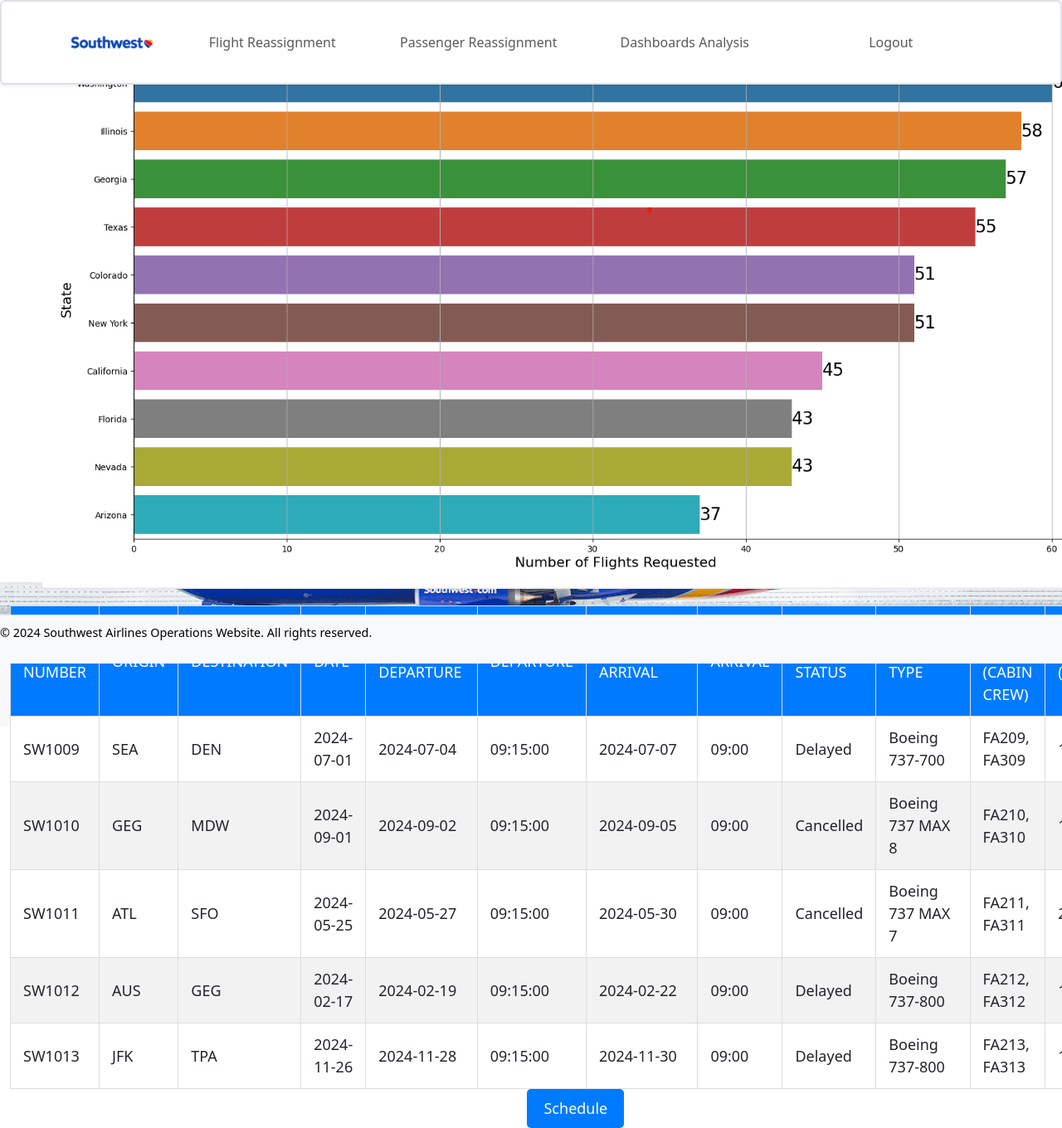
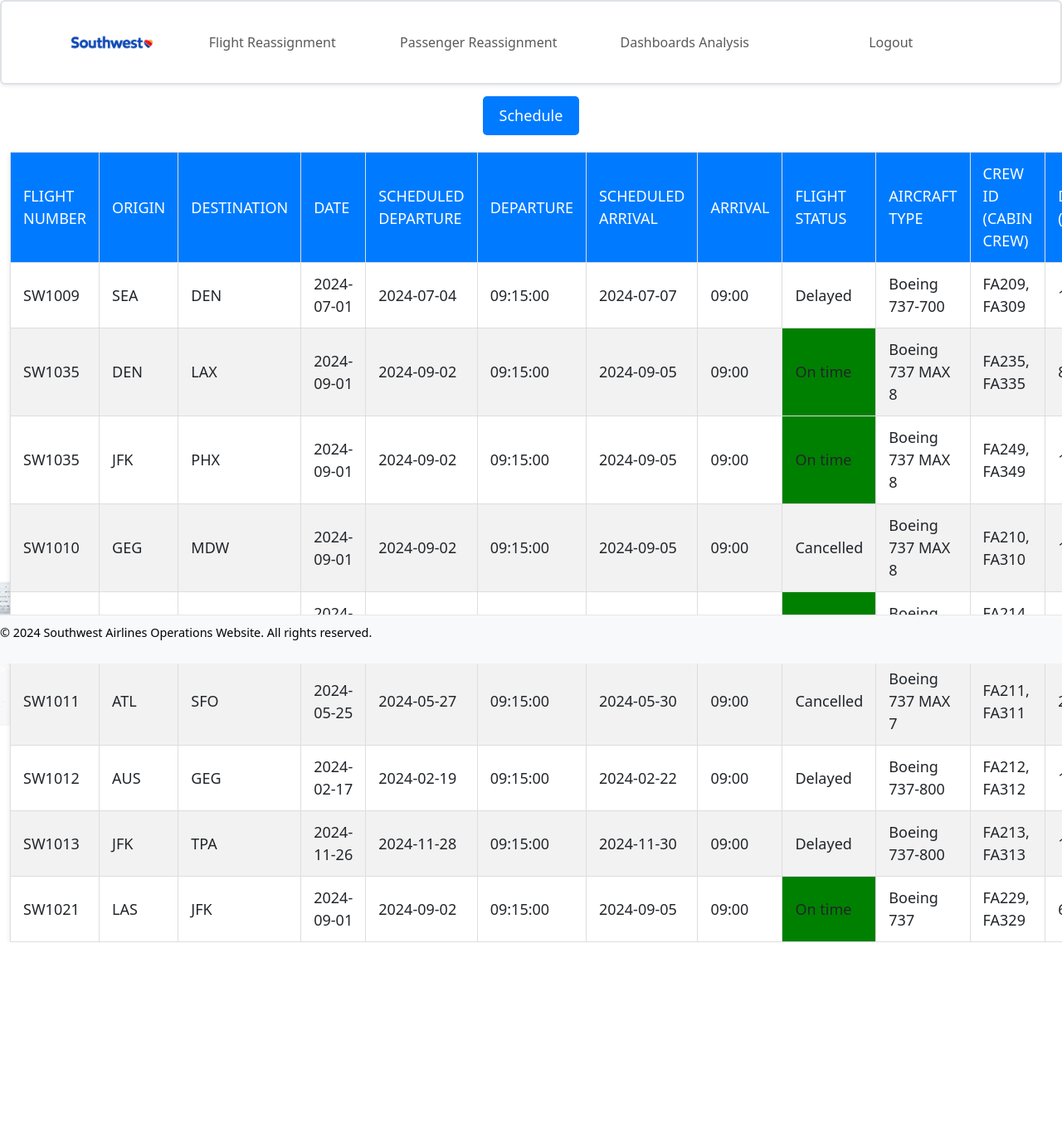
Before and after one commit to xyscis/dbtt-team-7, a Vue app in the folder vue-project/: page /flightreassignment in a window 1280 px wide. Shown: the top 1360 px of the page at 83% size. After the commit the page ends 1136 px from the top, so only its background shows below. Built offline with nearby package versions, Linux system fonts and the light colour scheme.

Commit message:
css styling for flight reassignment tab

```diff
--- a/vue-project/src/assets/main.css
+++ b/vue-project/src/assets/main.css
@@ -22,16 +22,3 @@
     background-color: hsla(160, 100%, 37%, 0.2);
   }
 }
-
-@media (min-width: 1024px) {
-  body {
-    display: flex;
-    place-items: center;
-  }
-
-  /* #app {
-    display: grid;
-    grid-template-columns: 1fr;
-    padding: 0 2rem;
-  } */
-}
--- a/vue-project/src/components/CrewList.vue
+++ b/vue-project/src/components/CrewList.vue
@@ -1,8 +1,12 @@
+<script setup>
+
+import NavBar from "./NavBar.vue";
+</script>
 <template>
+  <NavBar></NavBar>
+  <div class="container-fluid mt-5 bg-white ">
 
-  <div class="container-fluid">
-
-    <div class="row">
+    <div class="row mt-5">
       <h1 style="text-align: center;">Flights that Need Reassignment</h1>
       <table border="1">
         <thead>
@@ -17,22 +21,20 @@
           <tr>
             <td>
               SW1009
-
             </td>
             <td>FA209, FA309</td>
             <td>SW0098</td>
             <td>FA511, FA854</td>
-            <td> <input type="checkbox" v-model="selectedFlights['SEA-DEN']" /></td>
+
           </tr>
           <tr>
             <td>
               SW1010
-
             </td>
             <td>FA210, FA310</td>
             <td>SW0001</td>
             <td>FA124, FA321</td>
-            <td><input type="checkbox" v-model="selectedFlights['GEG-MDW']" /></td>
+
           </tr>
           <tr>
             <td>
@@ -42,7 +44,7 @@
             <td>FA211, FA311</td>
             <td>SW0078</td>
             <td>FA101, FA200</td>
-            <td><input type="checkbox" v-model="selectedFlights['ATL-SFO']" /></td>
+
           </tr>
           <tr>
             <td>
@@ -52,7 +54,6 @@
             <td>FA212, FA312</td>
             <td>SW1600</td>
             <td>FA184, FA345</td>
-            <td><input type="checkbox" v-model="selectedFlights['AUS-GEG']" /></td>
           </tr>
           <tr>
             <td>
@@ -61,15 +62,22 @@
             <td>FA213, FA313</td>
             <td>SW3524</td>
             <td>FA211, FA223</td>
-            <td><input type="checkbox" v-model="selectedFlights['JFK-TPA']" /></td>
           </tr>
         </tbody>
       </table>
     </div>
+    <div class="row justify-content-center mt-5">
+    <div class="col-auto">
+        <button @click="sendData" class="btn btn-danger">Send</button>
+    </div>
+</div>
+
+
+
   </div>
 
-  <button @click="sendData">Send</button>
-  <div v-if="showMessage" class="popup">
+
+  <div v-if="showMessage" class="popup text-center">
       <div v-html="popupMessage"></div>
     <button @click="closeMessagePopup">Close</button>
   </div>
@@ -92,35 +100,10 @@
   },
 
   methods: {
-    sendData() {
-      const flights = [
-        { key: 'SEA-DEN', flightNum: 'SW1009', crew: 'FA209, FA309' },
-        { key: 'GEG-MDW', flightNum: 'SW1010', crew: 'FA210, FA310' },
-        { key: 'ATL-SFO', flightNum: 'SW1011', crew: 'FA211, FA311' },
-        { key: 'AUS-GEG', flightNum: 'SW1012', crew: 'FA212, FA312' },
-        { key: 'JFK-TPA', flightNum: 'SW1013', crew: 'FA213, FA313' }
-      ];
+    sendData(){
+      this.popupMessage = "The flights and crews have been successfully assigned!"
+      this.showMessage = true;
 
-      const selectedFlights = flights.filter(flight => this.selectedFlights[flight.key]);
-
-      if (selectedFlights.length > 1) {
-    // Construct a message for multiple flights using HTML list for better formatting
-    this.popupMessage = "The following flights and crews have been successfully assigned:<ul>" +
-                    selectedFlights.map(flight => `<li>Flight number ${flight.flightNum} with crew ${flight.crew}</li>`).join('') +
-                    "</ul>";
-
-  } else if (selectedFlights.length === 1) {
-    // Construct a message for a single flight
-    const flight = selectedFlights[0];
-    this.popupMessage = `Flight number ${flight.flightNum} with crew ${flight.crew} has been newly assigned.`;
-  } else {
-    // No flights selected
-    this.popupMessage = "Please select at least one flight to schedule." // Simple validation feedback
-    return;
-  }
-
-
-      this.showMessage = true;
     },
 
 
@@ -137,7 +120,7 @@
 <style scoped>
 .title {
   text-align: center;
-  font-size: 24px; /* Slightly larger title font */
+  font-size: 24px;
   margin-bottom: 30px;
 }
 
@@ -153,13 +136,13 @@
   background: white;
   border-collapse: collapse; /* Remove gaps between table cells */
   margin-top: 20px; /* Space between title and table */
-  box-shadow: 0 2px 6px rgba(0, 0, 0, 0.1); /* Subtle shadow for the table */
+
 }
 
 th, td {
   border: 1px solid #ddd; /* Lighter border color */
   padding: 12px 15px; /* More padding for table cells */
-  text-align: left; /* Align text to the left */
+  text-align: center; /* Align text to the left */
   font-size: 18px; /* Slightly larger font-size for better readability */
 }
 th {
@@ -172,14 +155,11 @@
 }
 
 button {
-  background-color: #007bff; /* Bootstrap primary color */
-  color: white;
+
   border: none;
   padding: 10px 20px;
-  cursor: pointer;
   border-radius: 5px; /* Rounded corners for buttons */
   font-size: 18px; /* Larger font-size for better readability */
-  transition: background-color 0.3s ease; /* Smooth transition for mouse hover */
 }
 
 
@@ -202,21 +182,17 @@
   box-shadow: 0 5px 15px rgba(0, 0, 0, 0.3); /* More pronounced shadow */
   max-width: 600px; /* Maximum width to avoid overly wide pop-ups */
   width: 90%; /* Ensure it doesn't stretch too far on smaller screens */
+  font-size: 20px;
 
 }
 
-.popup-content {
-  text-align: center;
-  font-size: 20px; /* Larger font size for better readability */
-  /* color: #333; Darker text for better contrast */
-}
 
 .popup button {
   background-color: #007bff; /* Primary button color */
   color: white; /* Text color */
-  border: none;
-  padding: 12px 24px; /* Larger padding for bigger buttons */
-  cursor: pointer;
+
+  padding: 12px 24px;
+
   border-radius: 5px; /* Rounded button corners */
   font-size: 18px; /* Larger button text */
   margin-top: 20px; /* Space above the button */
--- a/vue-project/src/components/FlightReassignment.vue
+++ b/vue-project/src/components/FlightReassignment.vue
@@ -4,23 +4,16 @@
 <template>
   <NavBar></NavBar>
   <div class="container-fluid">
+    <div class="row text-center">
+      <div class="search mt-3">
+        <button v-on:click="scheduleFlight">Schedule</button>
+      </div>
+    </div>
     <div class="row">
+      <div class="col">
 
-      <div class="col chart">
-        <div class="title">
-          Real-time monitoring on the number of flight requests
       </div>
-        <img
-          v-if="showOriginalImage"
-          src="../assets/barchart.PNG"
-          alt="Original Bar Chart"
-        />
-        <img v-else src="../assets/barchart2.PNG" alt="New Bar Chart" />
-      </div>
-
-      <!-- Table Column -->
       <div class="col">
-        <div class="table-responsive">
         <table border="1">
         <thead>
           <tr>
@@ -54,6 +47,34 @@
             <td>1022</td>
           </tr>
           <tr>
+            <td>SW1035</td>
+            <td>DEN</td>
+            <td>LAX</td>
+            <td>2024-09-01</td>
+            <td>2024-09-02</td>
+            <td>09:15:00</td>
+            <td>2024-09-05</td>
+            <td>09:00</td>
+            <td style="background-color: green">On time</td>
+            <td>Boeing 737 MAX 8</td>
+            <td>FA235, FA335</td>
+            <td>861</td>
+          </tr>
+          <tr>
+            <td>SW1035</td>
+            <td>JFK</td>
+            <td>PHX</td>
+            <td>2024-09-01</td>
+            <td>2024-09-02</td>
+            <td>09:15:00</td>
+            <td>2024-09-05</td>
+            <td>09:00</td>
+            <td style="background-color: green">On time</td>
+            <td>Boeing 737 MAX 8</td>
+            <td>FA249, FA349</td>
+            <td>1427</td>
+          </tr>
+          <tr>
             <td>SW1010</td>
             <td>GEG</td>
             <td>MDW</td>
@@ -66,6 +87,20 @@
             <td>Boeing 737 MAX 8</td>
             <td>FA210, FA310</td>
             <td>1507</td>
+          </tr>
+          <tr>
+            <td>SW1014</td>
+            <td>SEA</td>
+            <td>LGA</td>
+            <td>2024-09-01</td>
+            <td>2024-09-02</td>
+            <td>09:15:00</td>
+            <td>2024-09-05</td>
+            <td>09:00</td>
+            <td style="background-color: green">On time</td>
+            <td>Boeing 737</td>
+            <td>FA214, FA314</td>
+            <td>2406</td>
           </tr>
           <tr>
             <td>SW1011</td>
@@ -109,16 +144,25 @@
             <td>FA213, FA313</td>
             <td>1006</td>
           </tr>
+          <tr>
+            <td>SW1021</td>
+            <td>LAS</td>
+            <td>JFK</td>
+            <td>2024-09-01</td>
+            <td>2024-09-02</td>
+            <td>09:15:00</td>
+            <td>2024-09-05</td>
+            <td>09:00</td>
+            <td style="background-color: green">On time</td>
+            <td>Boeing 737</td>
+            <td>FA229, FA329</td>
+            <td>651</td>
+          </tr>
         </tbody>
       </table>
-          </div>
 
       </div>
-    </div>
-    <div class="row text-center">
-
-        <div class="search">
-          <button v-on:click="scheduleFlight">Schedule</button>
+      <div class="col">
 
       </div>
     </div>
@@ -142,7 +186,6 @@
 </script>
 
 <style scoped>
-
 .title {
   text-align: center;
   font-size: 30px;
@@ -154,15 +197,21 @@
   max-width: 100%; /*Ensure the image does not exceed its container  */
   height: auto; /* Maintain aspect ratio */
   display: block; /* Remove any default inline styling */
-  margin: 0 auto;/*  Center the image within its container  */
+  margin: 0 auto; /*  Center the image within its container  */
 }
 
 table {
-  /* width: 100%; */
+
   background: white;
   border-collapse: collapse; /* Remove gaps between table cells */
   margin-top: 20px; /* Space between title and table */
   box-shadow: 0 2px 6px rgba(0, 0, 0, 0.1); /* Subtle shadow for the table */
+  overflow-y: auto;
+
+}
+.table-responsive {
+  overflow-y: auto; /* Enables vertical scrolling if content is taller than the container */
+  max-height: 400px; /* Or whatever height you prefer */
 }
 
 th,
@@ -189,13 +238,13 @@
   border: none;
   padding: 10px 20px;
   cursor: pointer;
-  border-radius: 5px; /* Rounded corners for buttons */
-  font-size: 18px; /* Larger font-size for better readability */
-  transition: background-color 0.3s ease; /* Smooth transition for mouse hover */
+  border-radius: 5px;
+  font-size: 18px;
+  transition: background-color 0.3s ease;
 }
 
 button:hover {
-  background-color: #0056b3; /* Darker shade for hover effect */
+  background-color: #0056b3;
 }
 
 .popup {
@@ -206,8 +255,8 @@
   background-color: white;
   border: 1px solid #ccc;
   padding: 20px;
-  border-radius: 10px; /* Rounded corners for popup */
-  box-shadow: 0 5px 15px rgba(0, 0, 0, 0.2); /* More pronounced shadow for popup */
+  border-radius: 10px;
+  box-shadow: 0 5px 15px rgba(0, 0, 0, 0.2);
 }
 
 .popup-content {
@@ -218,5 +267,7 @@
   margin-top: 10px;
 }
 
-/* Add additional styles here for other elements as needed */
+.container-fluid {
+  margin-top: 100px;
+}
 </style>
--- a/vue-project/src/components/HomePage.vue
+++ b/vue-project/src/components/HomePage.vue
@@ -1,77 +1,75 @@
 <script setup>
-import WelcomeItem from './WelcomeItem.vue'
-import DocumentationIcon from './icons/IconDocumentation.vue'
-import ToolingIcon from './icons/IconTooling.vue'
-import CommunityIcon from './icons/IconCommunity.vue'
-import NavBar from './NavBar.vue'
+import WelcomeItem from "./WelcomeItem.vue";
+import DocumentationIcon from "./icons/IconDocumentation.vue";
+import ToolingIcon from "./icons/IconTooling.vue";
+import CommunityIcon from "./icons/IconCommunity.vue";
+import NavBar from "./NavBar.vue";
 </script>
-
-
-
 
 <template>
   <NavBar></NavBar>
-  <div id="app" class="container border border-4 rounded-3 bg-white bg-gradient bg-opacity-75 p-5">
+  <div id="app" class="container border rounded-3 bg-white bg-opacity-75 p-5">
+    <div class="row">
+      <div class="col">
+        <img
+          alt="Vue logo"
+          class="logo"
+          src="../assets/home.png"
+          width="400px"
+          height="400px"
+        />
+      </div>
+      <div class="col">
         <div>
-    <br><br>
-    <img alt="Vue logo" class="logo" src="../assets/home.png" width="400px" height="400px" />
-  </div>
-  <div >
-
-    <WelcomeItem  >
-      <br>
+          <WelcomeItem>
             <template #icon>
               <DocumentationIcon />
             </template>
             <div>
-      <div class=" text-start"><h3>Flight Reassignment</h3></div>
-
-
-    <p class="text-start">Allows you to reassign planes and crews in response to flight cancellations or disruptions</p>
+              <h3>Flight Reassignment</h3>
+              <p>
+                Allows you to reassign planes and crews in response to flight
+                cancellations or disruptions
+              </p>
             </div>
           </WelcomeItem>
 
-
           <WelcomeItem>
-    <br><br>
             <template #icon>
               <ToolingIcon />
             </template>
             <div>
-        <div class=" text-start"><h3>Passenger Management</h3></div>
-
-
-      <p class="text-start">Allows you to manage passenger information to provide assistance to affected customers during flight disruptions</p>
-
+              <h3>Passenger Management</h3>
+              <p>
+                Allows you to manage passenger information to provide assistance
+                to affected customers during flight disruptions
+              </p>
               <br />
             </div>
-
           </WelcomeItem>
 
-
-
-
           <WelcomeItem>
-    <br>
             <template #icon>
               <CommunityIcon />
             </template>
             <div>
-      <div class=" text-start"><h3>Live Chat</h3></div>
-
-
-    <p class="text-start">Allows you to interact with the customers to know their details to help you in rescheduling their flight efficiently</p>
+              <div><h3>Dashboard Analysis</h3></div>
+              <p>
+                Allows you to interact with the customers to know their details
+                to help you in rescheduling their flight efficiently
+              </p>
             </div>
           </WelcomeItem>
         </div>
       </div>
-
-
-
+    </div>
+  </div>
 </template>
 
 <style scoped>
-
+.container {
+  margin-top: 150px;
+}
 header {
   line-height: 1.5;
 }
@@ -96,20 +94,16 @@
     display: flex;
     place-items: flex-start;
     flex-wrap: wrap;
-
   }
   #app {
     grid-template-columns: 1fr 1fr;
   }
 }
 .img {
-  background-image: url('../assets/94999.png');
+  background-image: url("../assets/94999.png");
   overflow: hidden;
   width: 100%;
   height: 100%;
   background-size: contain;
 }
-
-
-
 </style>
--- a/vue-project/src/components/NavBar.vue
+++ b/vue-project/src/components/NavBar.vue
@@ -22,7 +22,7 @@
             <li class="nav-item btn nav-link navbar-btn-hover" :class="{ 'navbar-btn-active': activeButton === 'Flight Reassignment' }" @click="handleFlightReassignment">Flight Reassignment</li>
             <li class="nav-item btn nav-link navbar-btn-hover" :class="{ 'navbar-btn-active': activeButton === 'Passenger Reassignment' }" @click="handlePassengerReassignment">Passenger Reassignment</li>
             <li class="nav-item btn nav-link navbar-btn-hover" :class="{ 'navbar-btn-active': activeButton === 'Dashboards Analysis' }" @click="handleDashboards">Dashboards Analysis</li>
-            <!-- <li class="nav-item btn nav-link navbar-btn-hover" :class="{ 'navbar-btn-active': activeButton === 'Live Chat' }" @click="handleLiveChat">Live Chat</li> -->
+
             <li class="nav-item btn ml-3 nav-link navbar-btn" @click="handleLogin">Logout</li>
           </ul>
         </div>
--- a/vue-project/src/components/UpdatedFlightReassignment.vue
+++ b/vue-project/src/components/UpdatedFlightReassignment.vue
@@ -1,21 +1,15 @@
+<script setup>
+import NavBar from "./NavBar.vue";
+</script>
 <template>
   <NavBar></NavBar>
-  <div>
-    <div class="wrapper">
-      <div class="container-fluid">
-        <div class="row">
+
+  <div class="container-fluid mt-5">
+    <div class="row mt-5">
       <div class="chart">
-            <div class="title">
-              Rescheduled Flights
+        <div class="title">Rescheduled Flights</div>
       </div>
     </div>
-        </div>
-        <!-- <div class="row">
-          <div class="search">
-            <button v-on:click="scheduleFlight">Schedule</button>
-          </div>
-        </div> -->
-
     <div class="table-container">
       <table border="1">
         <thead>
@@ -44,7 +38,7 @@
             <td>09:15:00</td>
             <td>2024-07-07</td>
             <td>09:00</td>
-                <td style="background-color: green;">Rescheduled</td>
+            <td style="background-color: green">Rescheduled</td>
             <td>Boeing 737-700</td>
             <td>FA209, FA309</td>
             <td>1022</td>
@@ -58,7 +52,7 @@
             <td>09:15:00</td>
             <td>2024-09-05</td>
             <td>09:00</td>
-                <td style="background-color: green;">Rescheduled</td>
+            <td style="background-color: green">Rescheduled</td>
             <td>Boeing 737 MAX 8</td>
             <td>FA210, FA310</td>
             <td>1507</td>
@@ -72,7 +66,7 @@
             <td>09:15:00</td>
             <td>2024-05-30</td>
             <td>09:00</td>
-                <td style="background-color: green;">Rescheduled</td>
+            <td style="background-color: green">Rescheduled</td>
             <td>Boeing 737 MAX 7</td>
             <td>FA211, FA311</td>
             <td>2134</td>
@@ -86,7 +80,7 @@
             <td>09:15:00</td>
             <td>2024-02-22</td>
             <td>09:00</td>
-                <td style="background-color: green;">Rescheduled</td>
+            <td style="background-color: green">Rescheduled</td>
             <td>Boeing 737-800</td>
             <td>FA212, FA312</td>
             <td>1600</td>
@@ -100,7 +94,7 @@
             <td>09:15:00</td>
             <td>2024-11-30</td>
             <td>09:00</td>
-                <td style="background-color: green;">Rescheduled</td>
+            <td style="background-color: green">Rescheduled</td>
             <td>Boeing 737-800</td>
             <td>FA213, FA313</td>
             <td>1006</td>
@@ -109,25 +103,17 @@
       </table>
     </div>
   </div>
-    </div>
-  </div>
-
 </template>
 
 <script>
 export default {
   name: "UpdatedFlightReassignment",
   data() {
-    return {
-
-    };
+    return {};
   },
 
-  methods: {
-
-  },
+  methods: {},
 };
-
 </script>
 
 <style scoped>
@@ -135,17 +121,16 @@
   text-align: center;
   font-size: 30px;
   margin-bottom: 20px;
-  color: #333; /* Darker font color for better readability */
   font-weight: bold; /* Make title font bolder */
 }
 
 .container-fluid {
   max-width: 90%; /* Restrict maximum width to avoid overly wide table */
-  margin: auto; /* Center the container */
+  margin: auto;
   padding: 20px;
 
   border-radius: 10px; /* Rounded corners */
-  box-shadow: 0 2px 4px rgba(0,0,0,0.1); /* Soft shadow around the container */
+  box-shadow: 0 2px 4px rgba(0, 0, 0, 0.1); /* Soft shadow around the container */
 }
 
 table {
@@ -153,10 +138,11 @@
   background: white;
   border-collapse: collapse; /* Remove gaps between table cells */
   margin-top: 20px; /* Space between title and table */
-  box-shadow: 0 2px 6px rgba(0,0,0,0.1); /* Subtle shadow for the table */
+  box-shadow: 0 2px 6px rgba(0, 0, 0, 0.1); /* Subtle shadow for the table */
 }
 
-th, td {
+th,
+td {
   border: 1px solid #ddd; /* Lighter border color */
   padding: 12px 15px; /* More padding for table cells */
   text-align: left; /* Align text to the left */
@@ -197,7 +183,7 @@
   border: 1px solid #ccc;
   padding: 20px;
   border-radius: 10px; /* Rounded corners for popup */
-  box-shadow: 0 5px 15px rgba(0,0,0,0.2); /* More pronounced shadow for popup */
+  box-shadow: 0 5px 15px rgba(0, 0, 0, 0.2); /* More pronounced shadow for popup */
 }
 
 .popup-content {
```
Lines whose indentation alone changed are shown as unchanged.
